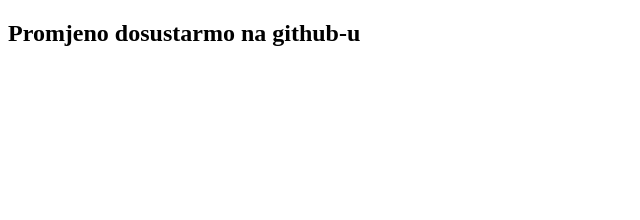
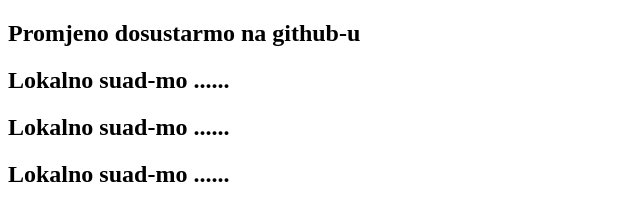
Before and after one commit to suad-mo/moj-prvi-projekt, a plain HTML site: page index.html in a window 1280 px wide. Shown: the whole page, without its empty margins (0-640 px from the left). Drawn offline with Linux system fonts and the light colour scheme.

Commit message:
Promjena lokalno suad-mo

```diff
--- a/index.html
+++ b/index.html
@@ -10,5 +10,9 @@
 
     <h2>Promjeno dosustarmo na github-u</h2>
 
+    <h2>Lokalno suad-mo ......</h2>
+    <h2>Lokalno suad-mo ......</h2>
+    <h2>Lokalno suad-mo ......</h2>
+
 </body>
 </html>
```
